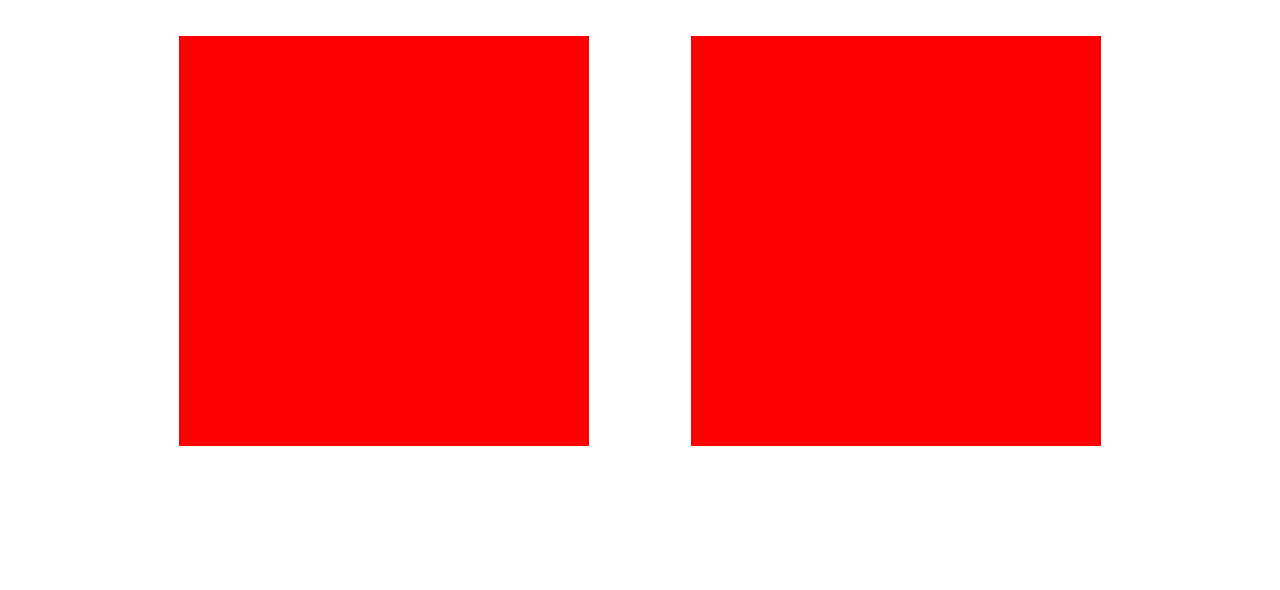
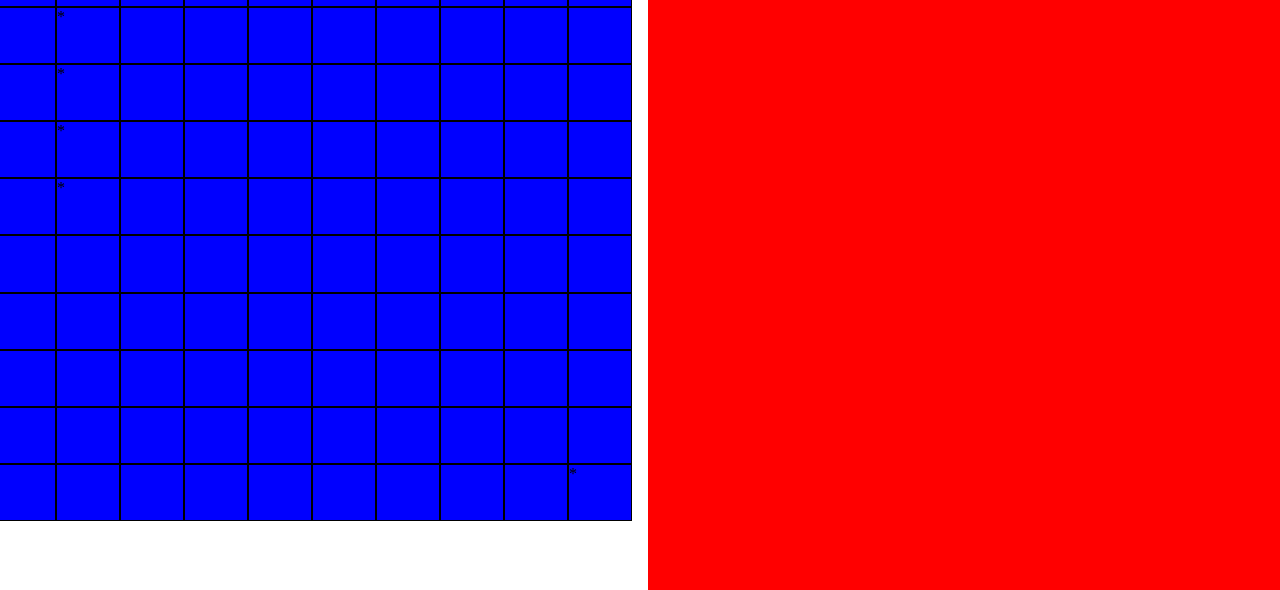
Before and after one commit to Saker07/battleships, a website built with webpack: page src/index.html in a window 1280 px wide. Shown: the part 238-828 px from the top of the page. Before the commit the page ends 800 px from the top, so only its background shows below. Built offline with nearby package versions, Linux system fonts and the light colour scheme.

Commit message:
Add Dom function to show grid

```diff
--- a/src/dom.js
+++ b/src/dom.js
@@ -0,0 +1,34 @@
+function showHidden(anch, gb){
+    let board = gb.update();
+    let table = document.createElement("div");
+    board.forEach(column => column.forEach(cell => {
+        let hiddenC = document.createElement("div");
+        addClassToCell(cell, hiddenC);
+        table.appendChild(hiddenC);
+    }))
+    anch.innerHTML = table.innerHTML;
+}
+
+function showWhole(anch, gb){
+    let board = gb.update();
+    let table = document.createElement("div");
+    board.forEach(column => column.forEach(cell => {
+        let shownC = document.createElement("div");
+        addClassToCell(cell, shownC);
+        if(cell.hit){shownC.textContent = "*"}
+        table.appendChild(shownC);
+    }))
+    anch.innerHTML = table.innerHTML;
+}
+
+function addClassToCell(cell, elem){
+    let stateClass;
+    elem.classList.add("hiddenCell");
+    if(cell.state == 0){stateClass = "notHit"}
+    else if(cell.state == -1){stateClass = "miss"}
+    else if(cell.state == 1){stateClass = "hit"}
+    else if(cell.state == 2){stateClass = "sunk"}
+    elem.classList.add(stateClass);
+}
+
+export {showWhole, showHidden}
--- a/src/index.html
+++ b/src/index.html
@@ -13,13 +13,11 @@
 
       <main class="gameContainer">
 
-        <section class="playerContainer playerTwo">
+        <section class="playerContainer playerOne">
           <header class="gameHeader">
             <h3>Player One</h3>
           </header>
-          <div class="testContainer">
-            <section class="gameboardTest playerOne"></section>
-          </div>
+        <section class="gameboardTest playerOne"></section>
         </section>
 
 
--- a/src/script.js
+++ b/src/script.js
@@ -1,19 +1,21 @@
 /* import shipFactory from "./shipFactory.js"; */
 import gameboardFactory from "./gameboardFactory.js"
 import "./style.css"
+import * as domStuff from "./dom.js"
 
 
 
 
 /**/
-let bb = gameboardFactory();
-bb.placeShip(1, 1, "x", 4);
-console.table(bb.update().map(column => column.map(item=>{
+let p1 = gameboardFactory();
+let p2 = gameboardFactory();
+p1.placeShip(1, 1, "x", 4);
+p1.placeShip(9,9, "y", 1);
+console.table(p1.update().map(column => column.map(item=>{
     return item.hit;
 })));
-bb.placeShip(9,9, "y", 1);
-console.table(bb.update().map(column => column.map(item=>{
-    return item.hit;
-})));
-bb.update();
+let p1Anch = document.querySelector(".gameboardTest.playerOne")
+let p2Anch = document.querySelector(".gameboardTest.playerTwo")
+
+domStuff.showWhole(p1Anch, p1);
 /**/
--- a/src/style.css
+++ b/src/style.css
@@ -5,18 +5,16 @@
   margin: 0;
   box-sizing: border-box;
 }
+
 body {
-  padding: 10%;
-  padding-top: 0;
-  height:100vh;
-  display: flex;
   flex-direction: column;
-  gap: 10%;
 }
+
 .title{
   text-align: center;
-  margin-bottom: 1em;
+  margin-bottom: 1rem;
 }
+
 h1 {
   margin-top: 1em;
   font-size: 3rem;
@@ -25,36 +23,44 @@ h1 {
 
 .gameContainer {
   display: flex;
-  flex-grow: 1;
-  justify-content: space-around;
+  justify-content: center;
   align-items: center;
+  gap: 1rem;
+}
+.gameHeader {
+  width: 100%;
 }
 h3 {
   font-size: 2rem;
+  text-align: center;
+  width: 100%;
 }
 
 .playerContainer {
   display: flex;
   flex-direction: column;
-  height: 100%;
   width: 100%;
+  max-height: 80vh;
   justify-content: flex-start;
   align-items: center;
+  gap: 2rem;
 }
-.testContainer{
-  display:flex;
-  width: 100%;
-  flex-grow: 5;
-  justify-content: center;
-  padding: 10%;
+
+.gameboardTest {
+  flex-shrink: 1;
+  background-color: red;
+  width: 40rem;
+  height: 40rem;
+  display: grid;
+  grid-template: repeat(10, 1fr) / repeat(10, 1fr);
 }
-.gameboardTest {
-  position: relative;
-  background-color: red;
-  flex-grow: 1;
-  width: 100%;
-  height: 0;
-  padding-top: 100%;
+.hiddenCell,.shownCell {
+/*   position: absolute; */
+  background-color: blue;
+  border-style: solid;
+  border-color: black;
+  border-width: 0.1rem;
 }
+
 /* align center is not align stretch */
 /*to use both wrap in div and stretch one and center the other?*/
```
Also changed, not shown: dist/index.html, dist/scipt.js.
